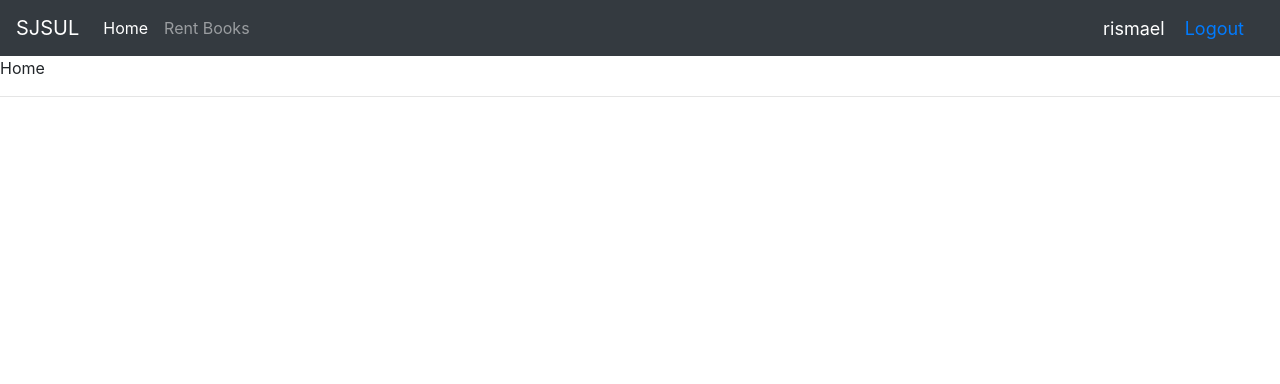
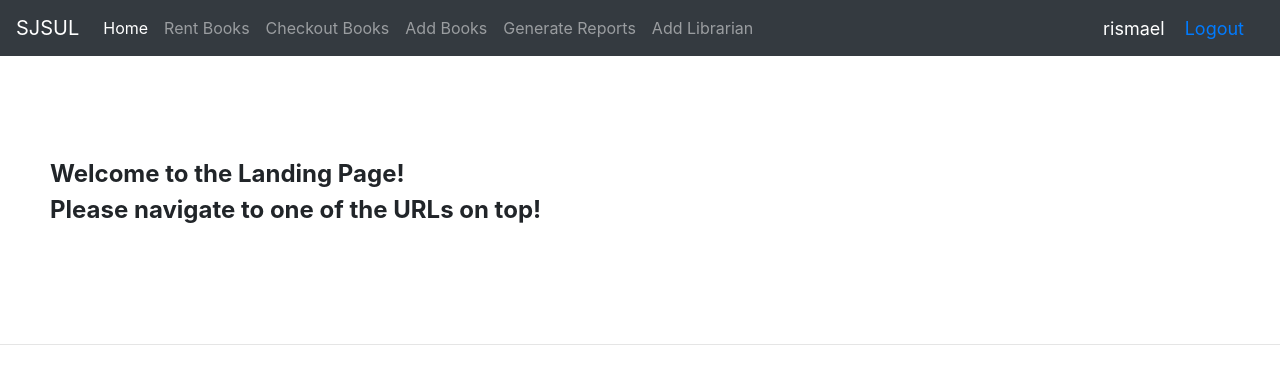
Before and after one commit to ronnyismael1/SJSULibrary, a Django app: page /home/ in a window 1280 px wide. Shown: the top 384 px of the page. Run offline with Django 5.2, Linux system fonts and the light colour scheme; a user stored in the database is signed in; some libraries are stand-ins or nearby versions.

Commit message:
Updated RBAC

```diff
--- a/access_control/decorators.py
+++ b/access_control/decorators.py
@@ -12,7 +12,6 @@ def unauthenticated_user(view_func):
 def allowed_users(allowed_roles=[]):
     def decorator(view_func):
         def wrapper_func(request, *args, **kwargs):
-
             group = None
             if request.user.groups.exists():
                 group = request.user.groups.all()[0].name
@@ -22,6 +21,17 @@ def allowed_users(allowed_roles=[]):
                 return HttpResponse('Unauthorized user.')
         return wrapper_func
     return decorator
+
+def librarians_only(view_func):
+    def wrapper_func(request, *args, **kwargs):
+        group = None
+        if request.user.groups.exists():
+            group = request.user.groups.all()[0].name
+        if group == 'student':
+            return redirect('home')
+        if group == 'librarian' or group == 'admin':
+            return view_func(request, *args, **kwargs)
+    return wrapper_func
 
 def admin_only(view_func):
     def wrapper_func(request, *args, **kwargs):
--- a/access_control/templates/access_control/home.html
+++ b/access_control/templates/access_control/home.html
@@ -2,6 +2,7 @@
 
 {% block content %}
 
-<p>Home</p>
+<p class="centered-bold-large">Welcome to the Landing Page!
+    <br>Please navigate to one of the URLs on top!</p>
 
 {% endblock %}
--- a/access_control/templates/access_control/main.html
+++ b/access_control/templates/access_control/main.html
@@ -3,6 +3,16 @@
 <head>
     <title>Access Control</title>
     <link rel="stylesheet" href="https://cdn.jsdelivr.net/npm/bootstrap@4.0.0/dist/css/bootstrap.min.css" integrity="sha384-Gn5384xqQ1aoWXA+058RXPxPg6fy4IWvTNh0E263XmFcJlSAwiGgFAW/dAiS6JXm" crossorigin="anonymous">
+    <style>
+        .centered-bold-large {
+            text-align: left;
+            font-size: 24px;
+            font-weight: bold;
+            padding-left: 50px;
+            padding-top: 100px;
+            padding-bottom: 100px;
+        }
+    </style>
 </head>
 
 <body>
--- a/access_control/templates/access_control/navbar.html
+++ b/access_control/templates/access_control/navbar.html
@@ -15,25 +15,27 @@
     <div class="collapse navbar-collapse" id="navbarNav">
       <ul class="navbar-nav">
         <li class="nav-item active">
-          <a class="nav-link" href="#">Home<span class="sr-only">(current)</span></a>
+          <a class="nav-link" href="{% url 'home' %}">Home<span class="sr-only">(current)</span></a>
+        </li>
+        {% if is_student or is_librarian or is_admin %}
+        <li class="nav-item">
+          <a class="nav-link" href="{% url 'books' %}">Rent Books</a>
+        </li>
+        {% endif %}
+        {% if is_librarian or is_admin %}
+        <li class="nav-item">
+          <a class="nav-link" href="{% url 'checkout' %}">Checkout Books</a>
         </li>
         <li class="nav-item">
-          <a class="nav-link" href="#">Rent Books</a>
-        </li>
-        {% if is_librarian or is_admin %}
-        <li class="nav-item">
-          <a class="nav-link" href="#">Checkout Books</a>
-        </li>
-        <li class="nav-item">
-          <a class="nav-link" href="#">Add Books</a>
+          <a class="nav-link" href="{% url 'addNew' %}">Add Books</a>
         </li>
         {% endif %}
         {% if is_admin %}
         <li class="nav-item">
-          <a class="nav-link" href="#">Generate Reports</a>
+          <a class="nav-link" href="{% url 'reports' %}">Generate Reports</a>
         </li>
         <li class="nav-item">
-          <a class="nav-link" href="#">Add Librarian</a>
+          <a class="nav-link" href="{% url 'addLibrarian' %}">Add Librarian</a>
         </li>
         {% endif %}
       </ul>
--- a/access_control/templates/access_control/reports.html
+++ b/access_control/templates/access_control/reports.html
@@ -2,6 +2,6 @@
 
 {% block content %}
 
-<p>Hello Admin! Here are the reports.</p>
+<p class="centered-bold-large">Generate daily consumption reports here!<br>[empty library]</p>
 
 {% endblock %}
--- a/access_control/urls.py
+++ b/access_control/urls.py
@@ -9,5 +9,11 @@ urlpatterns = [
     path('logout/', views.logoutUser, name='logout'),
 
     path('home/', views.home, name='home'),
+    path('books/', views.books, name='books'),
+
+    path('checkout/', views.checkout, name='checkout'),
+    path('addNew/', views.addNew, name='addNew'),
+
     path('reports/', views.reports, name='reports'),
+    path('addLibrarian/', views.addLibrarian, name='addLibrarian'),
 ]
--- a/access_control/views.py
+++ b/access_control/views.py
@@ -5,18 +5,9 @@ from django.contrib import messages
 from django.contrib.auth import authenticate, login, logout
 from django.contrib.auth.decorators import login_required
 from django.contrib.auth.models import Group
-from .decorators import unauthenticated_user, allowed_users, admin_only
+from .decorators import unauthenticated_user, allowed_users, librarians_only, admin_only
 
-@login_required(login_url='login')
-@allowed_users(['admin', 'librarian', 'student'])
-def home(request):
-    return render(request, 'access_control/home.html')
-
-@login_required(login_url='login')
-@admin_only
-def reports(request):
-    return render(request, 'access_control/reports.html')
-
+#### USER REGISTRATION AND LOGIN
 @unauthenticated_user
 def registerPage(request):
     form = UserCreationForm
@@ -34,7 +25,6 @@ def registerPage(request):
 
     context = {'form':form}
     return render(request, 'access_control/register.html', context)
-
 @unauthenticated_user
 def loginPage(request):
     if request.method == 'POST':
@@ -52,15 +42,42 @@ def loginPage(request):
 def logoutUser(request):
     logout(request)
     return redirect('login')
+###############################
 
-def your_view(request):
-    user = request.user
-    is_librarian = user.groups.filter(name='librarian').exists()
-    is_admin = user.groups.filter(name='admin').exists()
+## Student Access
+@login_required(login_url='login')
+@allowed_users(['admin', 'librarian', 'student'])
+def home(request):
+    is_student = request.user.groups.filter(name='student').exists()
+    is_librarian = request.user.groups.filter(name='librarian').exists()
+    is_admin = request.user.groups.filter(name='admin').exists()
+    context = {
+        'is_student': is_student,
+        'is_librarian': is_librarian,
+        'is_admin': is_admin
+    }
+    return render(request, 'access_control/home.html', context)
+@login_required(login_url='login')
+@allowed_users(['admin', 'librarian', 'student'])
+def books(request):
+    return render(request, 'access_control/books.html')
 
-    context = {
-        'is_librarian': is_librarian,
-        'is_admin': is_admin,
-        # other context variables
-    }
-    return render(request, 'navbar.html', context)
+## Librarian Access
+@login_required(login_url='login')
+@librarians_only
+def checkout(request):
+    return render(request, 'access_control/checkout.html')
+@login_required(login_url='login')
+@librarians_only
+def addNew(request):
+    return render(request, 'access_control/addNew.html')
+
+## Admin Access
+@login_required(login_url='login')
+@admin_only
+def reports(request):
+    return render(request, 'access_control/reports.html')
+@login_required(login_url='login')
+@admin_only
+def addLibrarian(request):
+    return render(request, 'access_control/addLibrarian.html')
```
Also changed, not shown: access_control/templates/access_control/addLibrarian.html (added, +7 -0 lines), access_control/templates/access_control/addNew.html (added, +7 -0 lines), access_control/templates/access_control/books.html (added, +7 -0 lines), access_control/templates/access_control/checkout.html (added, +7 -0 lines), db.sqlite3.
